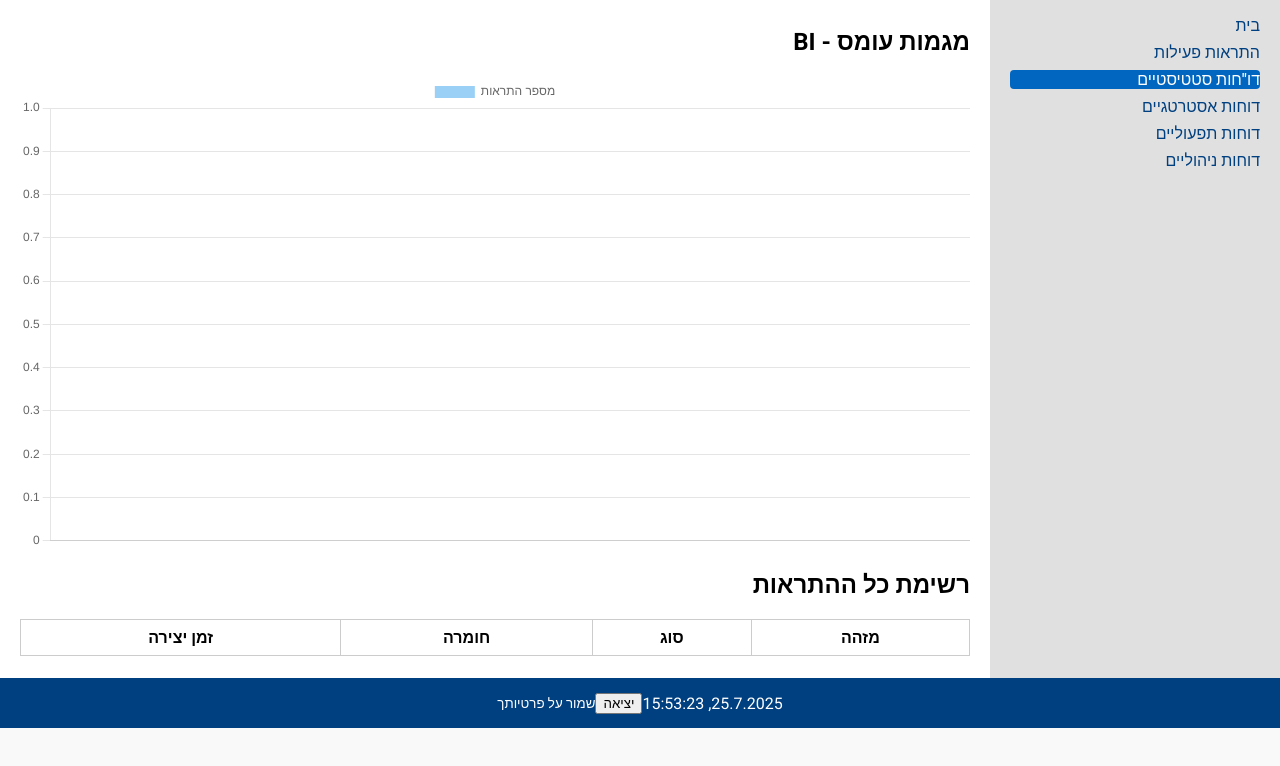
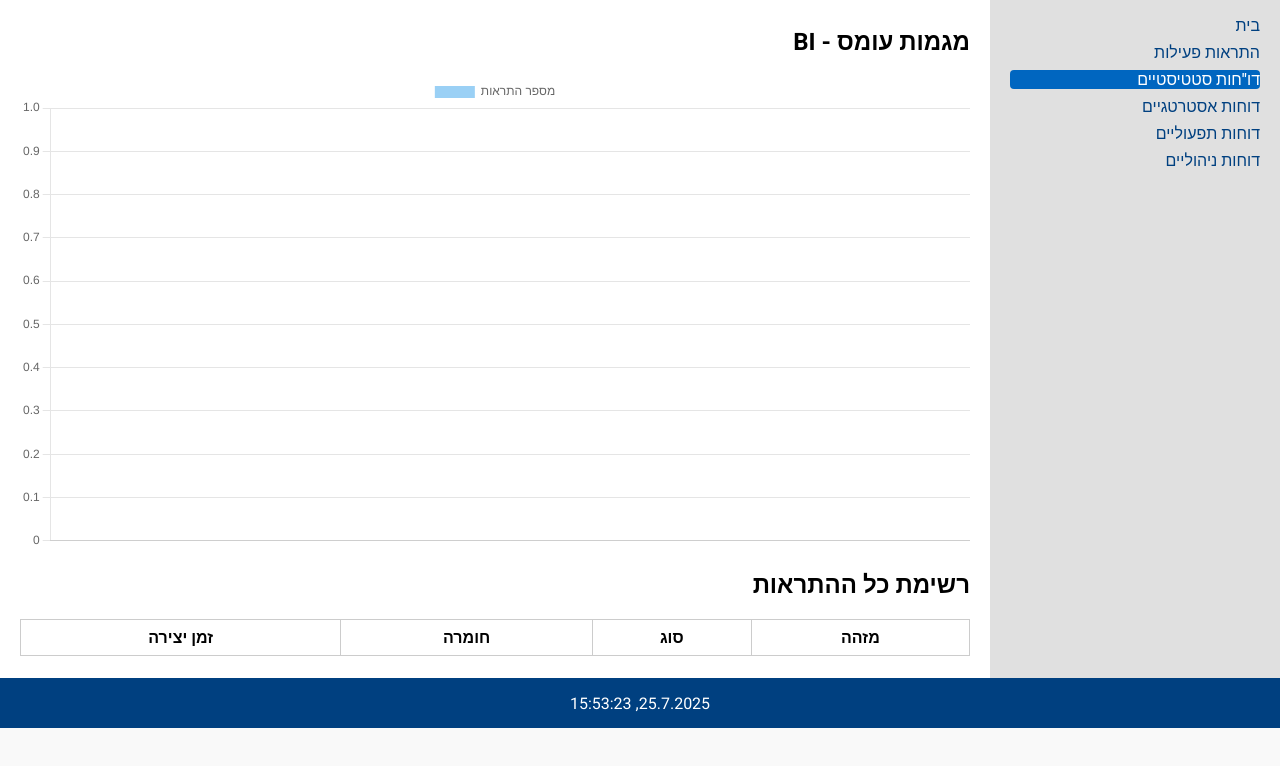
Before and after one commit to dolevhadi2/final, a plain HTML site: page reports.html in a window 1280 px wide. Shown: the part 72-838 px from the top of the page. Drawn offline with nearby package versions, Linux system fonts and the light colour scheme.

Commit message:
Update reports.html
change footer

```diff
--- a/reports.html
+++ b/reports.html
@@ -39,8 +39,6 @@
   </div>
   <footer>
     <span id="datetime2"></span>
-    <button onclick="logout()">יציאה</button>
-    <small>שמור על פרטיותך</small>
   </footer>
   <script>
     function loadReport() {
```
